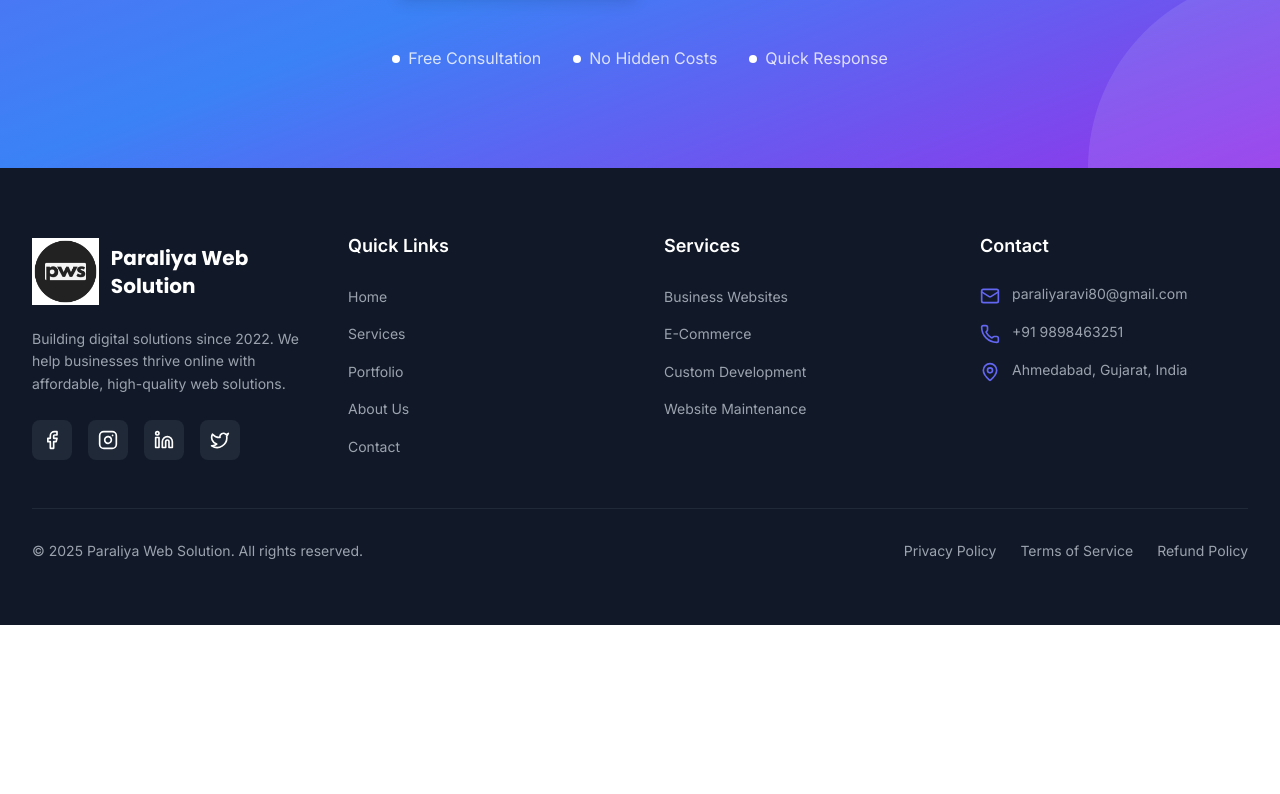
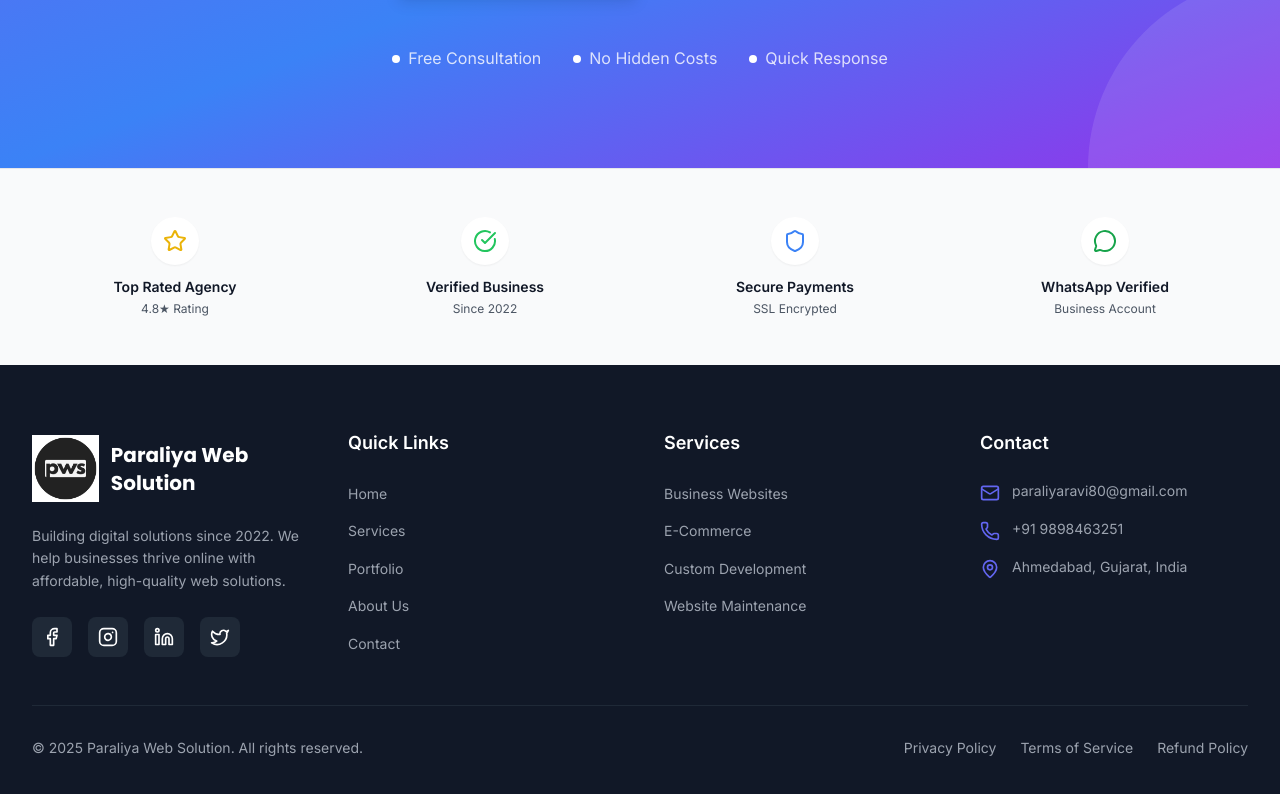
Before and after one commit to RaviparaliyaRP/paraliyawebsolution, a Next.js app: page / in a window 1280 px wide. Shown: the part 4757-5551 px from the top of the page. Before the commit the page ends 5382 px from the top, so only its background shows below. Built offline with nearby package versions, Linux system fonts and the light colour scheme.

Commit message:
all changes

```diff
--- a/src/components/layout/Footer.tsx
+++ b/src/components/layout/Footer.tsx
@@ -1,6 +1,7 @@
 import Link from 'next/link';
 import Image from 'next/image';
 import { Facebook, Instagram, Linkedin, Twitter, Mail, Phone, MapPin } from 'lucide-react';
+import TrustBadges from '@/components/sections/TrustBadges';
 
 const Footer = () => {
   const currentYear = new Date().getFullYear();
@@ -50,8 +51,10 @@
   ];
 
   return (
-    <footer className="bg-gray-900 text-white">
-      <div className="max-w-7xl mx-auto px-4 sm:px-6 lg:px-8 py-12 lg:py-16">
+    <>
+      <TrustBadges />
+      <footer className="bg-gray-900 text-white">
+        <div className="max-w-7xl mx-auto px-4 sm:px-6 lg:px-8 py-12 lg:py-16">
         <div className="grid grid-cols-1 md:grid-cols-2 lg:grid-cols-4 gap-8 lg:gap-12">
           {/* Brand Column */}
           <div className="lg:col-span-1">
@@ -178,6 +181,7 @@
         </div>
       </div>
     </footer>
+    </>
   );
 };
 
--- a/src/components/layout/Layout.tsx
+++ b/src/components/layout/Layout.tsx
@@ -1,6 +1,7 @@
 import Header from './Header';
 import Footer from './Footer';
 import FloatingActions from './FloatingActions';
+import RecentActivityFeed from '@/components/ui/RecentActivityFeed';
 
 interface LayoutProps {
   children: React.ReactNode;
@@ -15,6 +16,7 @@
       </main>
       <Footer />
       <FloatingActions />
+      <RecentActivityFeed />
     </div>
   );
 };
--- /dev/null
+++ b/src/components/sections/TrustBadges.tsx
@@ -0,0 +1,67 @@
+'use client';
+
+import { Star, CheckCircle, Shield, MessageCircle } from 'lucide-react';
+import { motion } from 'framer-motion';
+
+const TrustBadges = () => {
+  const badges = [
+    {
+      icon: Star,
+      mainText: 'Top Rated Agency',
+      subText: '4.8★ Rating',
+      color: 'text-yellow-500',
+    },
+    {
+      icon: CheckCircle,
+      mainText: 'Verified Business',
+      subText: 'Since 2022',
+      color: 'text-green-500',
+    },
+    {
+      icon: Shield,
+      mainText: 'Secure Payments',
+      subText: 'SSL Encrypted',
+      color: 'text-blue-500',
+    },
+    {
+      icon: MessageCircle,
+      mainText: 'WhatsApp Verified',
+      subText: 'Business Account',
+      color: 'text-green-600',
+    },
+  ];
+
+  return (
+    <section className="py-12 bg-gray-50 border-t border-gray-200">
+      <div className="max-w-7xl mx-auto px-4 sm:px-6 lg:px-8">
+        <div className="grid grid-cols-2 md:grid-cols-4 gap-6">
+          {badges.map((badge, index) => {
+            const Icon = badge.icon;
+            return (
+              <motion.div
+                key={index}
+                initial={{ opacity: 0, y: 20 }}
+                whileInView={{ opacity: 1, y: 0 }}
+                transition={{ duration: 0.5, delay: index * 0.1 }}
+                viewport={{ once: true }}
+                className="text-center"
+              >
+                <div className="flex flex-col items-center justify-center">
+                  <div className="w-12 h-12 bg-white rounded-full flex items-center justify-center mb-3 shadow-sm">
+                    <Icon className={`w-6 h-6 ${badge.color}`} />
+                  </div>
+                  <h4 className="text-sm font-semibold text-gray-900 mb-1">
+                    {badge.mainText}
+                  </h4>
+                  <p className="text-xs text-gray-600">{badge.subText}</p>
+                </div>
+              </motion.div>
+            );
+          })}
+        </div>
+      </div>
+    </section>
+  );
+};
+
+export default TrustBadges;
--- /dev/null
+++ b/src/components/ui/RecentActivityFeed.tsx
@@ -0,0 +1,101 @@
+'use client';
+
+import { useState, useEffect } from 'react';
+import { motion, AnimatePresence } from 'framer-motion';
+import { X } from 'lucide-react';
+
+const RecentActivityFeed = () => {
+  const [currentMessage, setCurrentMessage] = useState(0);
+  const [isVisible, setIsVisible] = useState(true);
+
+  const messages = [
+    {
+      icon: '✅',
+      text: 'Ravi just completed a project for Fashion Boutique',
+      time: '2 minutes ago',
+    },
+    {
+      icon: '🎉',
+      text: 'New client onboarded from Mumbai',
+      time: '1 hour ago',
+    },
+    {
+      icon: '📱',
+      text: 'Priya from Ahmedabad requested a quote',
+      time: '15 minutes ago',
+    },
+    {
+      icon: '⚡',
+      text: 'Website delivered to Desai Consultancy',
+      time: '3 hours ago',
+    },
+    {
+      icon: '🚀',
+      text: 'Project launched for Restaurant Chain',
+      time: '45 minutes ago',
+    },
+  ];
+
+  useEffect(() => {
+    const interval = setInterval(() => {
+      setIsVisible(true);
+      setCurrentMessage((prev) => (prev + 1) % messages.length);
+    }, 8000); // Show every 8 seconds
+
+    return () => clearInterval(interval);
+  }, [messages.length]);
+
+  useEffect(() => {
+    if (isVisible) {
+      const timer = setTimeout(() => {
+        setIsVisible(false);
+      }, 5000); // Stay visible for 5 seconds
+
+      return () => clearTimeout(timer);
+    }
+  }, [isVisible, currentMessage]);
+
+  const handleDismiss = () => {
+    setIsVisible(false);
+  };
+
+  return (
+    <AnimatePresence>
+      {isVisible && (
+        <motion.div
+          initial={{ x: -400, opacity: 0 }}
+          animate={{ x: 0, opacity: 0.95 }}
+          exit={{ x: -400, opacity: 0 }}
+          transition={{ duration: 0.5, ease: 'easeInOut' }}
+          className="fixed bottom-6 left-6 z-50 md:max-w-xs max-w-[280px]"
+        >
+          <div className="bg-white rounded-xl shadow-2xl p-4 border border-gray-200 relative">
+            {/* Dismiss Button */}
+            <button
+              onClick={handleDismiss}
+              className="absolute top-2 right-2 text-gray-400 hover:text-gray-600 transition-colors duration-200"
+              aria-label="Dismiss notification"
+            >
+              <X className="w-4 h-4" />
+            </button>
+
+            {/* Content */}
+            <div className="flex items-start space-x-3">
+              <div className="text-2xl">{messages[currentMessage].icon}</div>
+              <div className="flex-1 min-w-0">
+                <p className="text-sm font-medium text-gray-900 leading-snug">
+                  {messages[currentMessage].text}
+                </p>
+                <p className="text-xs text-gray-500 mt-1">
+                  {messages[currentMessage].time}
+                </p>
+              </div>
+            </div>
+          </div>
+        </motion.div>
+      )}
+    </AnimatePresence>
+  );
+};
+
+export default RecentActivityFeed;
```
